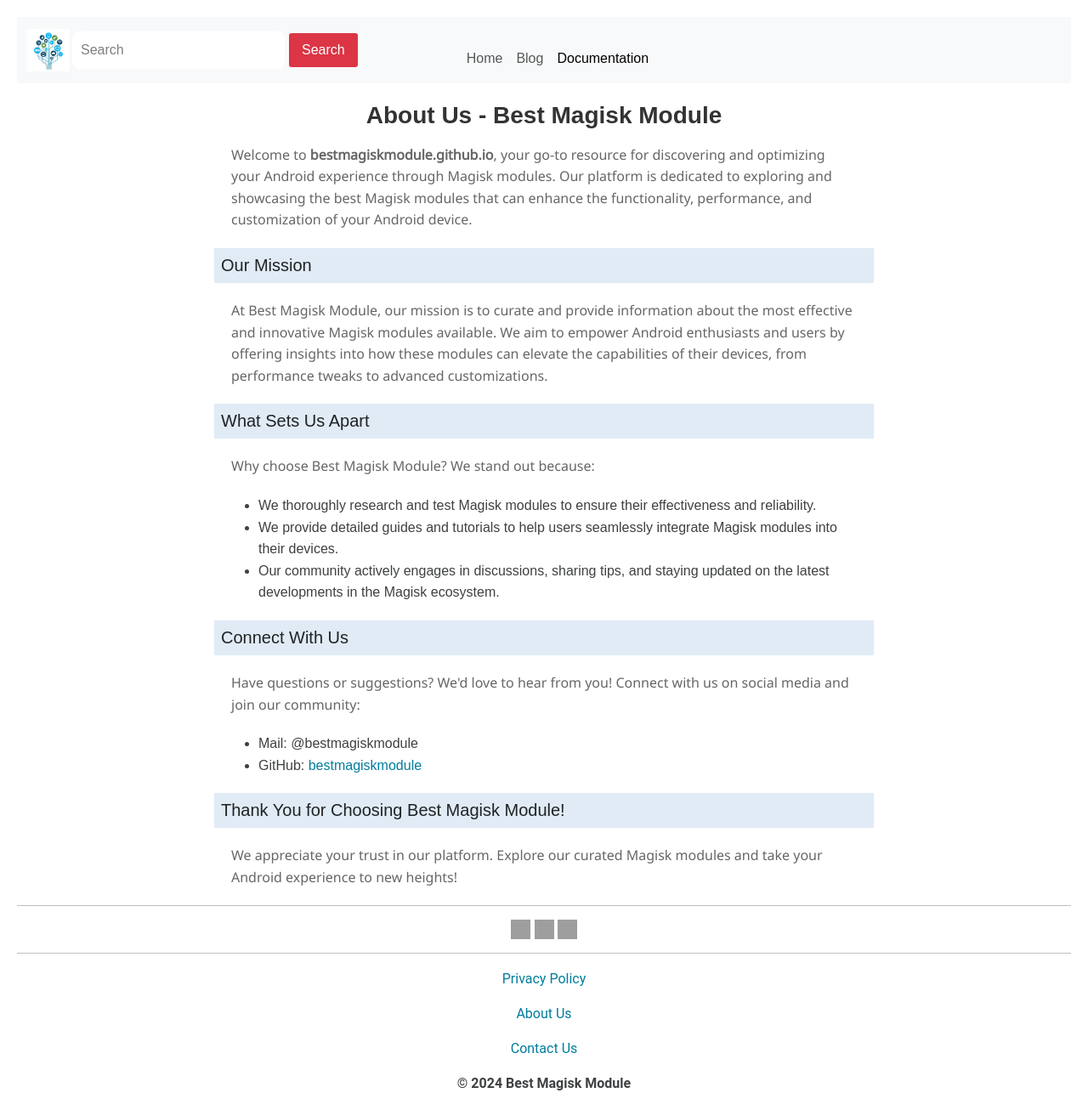
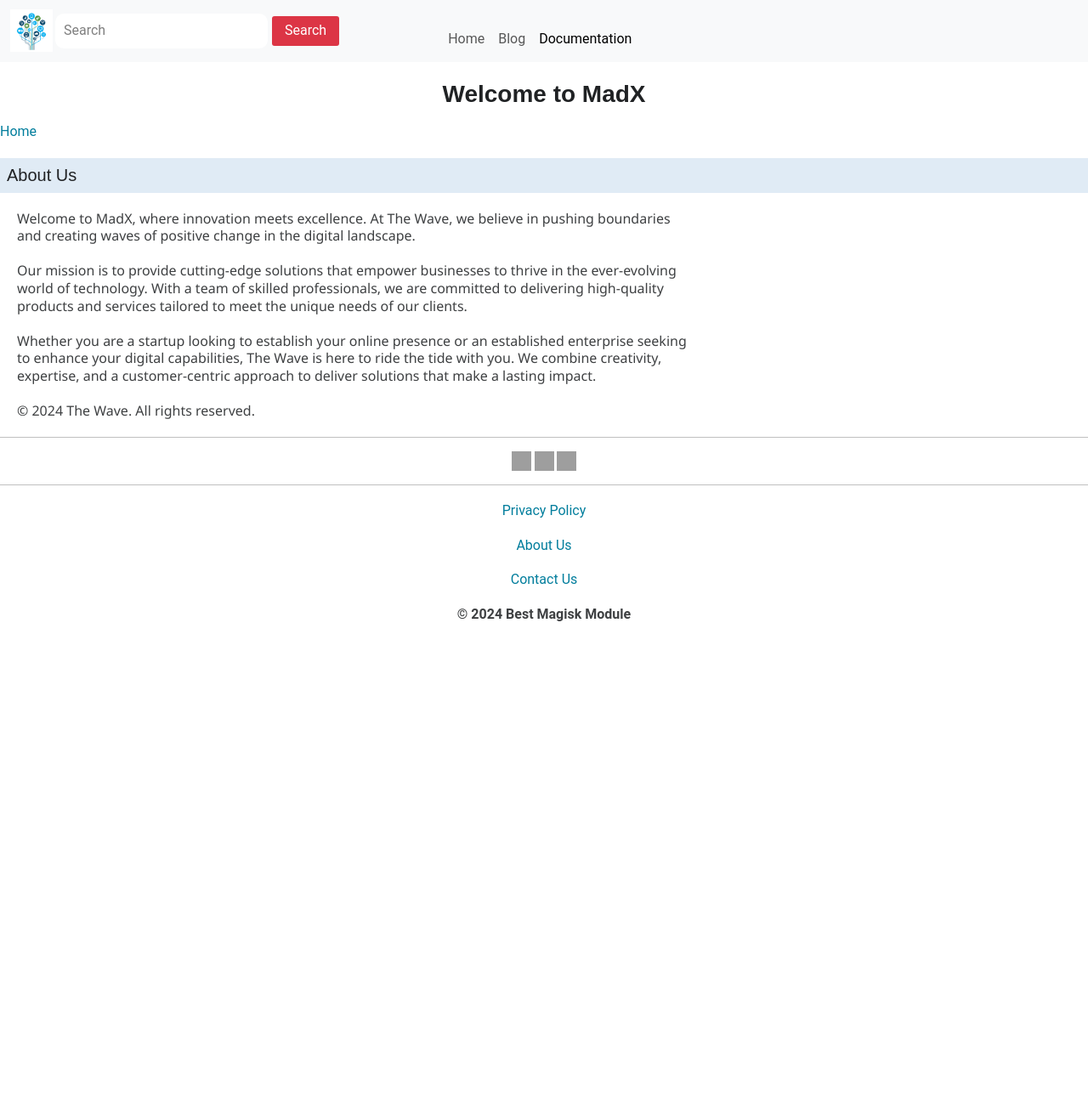
Before and after one commit to Madxwsp/madxwsp.github.io, a Jekyll site: the page built from about-us.html, in a window 1280 px wide. Shown: the whole page at 85% size. Built offline with Jekyll 4.4.1, drawn with Linux system fonts in a browser that asks for light colours; some web fonts are replaced; after the commit the page ends 900 px from its top, so only the background shows below that; grey boxes are pictures that could not be loaded.

Commit message:
Update about-us.html

```diff
--- a/about-us.html
+++ b/about-us.html
@@ -9,68 +9,38 @@
 <head>
     <meta charset="UTF-8">
     <meta name="viewport" content="width=device-width, initial-scale=1.0">
-    <title>About Us - Best Magisk Module</title>
-    <style>
-        body {
-            font-family: Arial, sans-serif;
-            line-height: 1.6;
-            margin: 20px;
-        }
-
-        h1 {
-            color: #333;
-        }
-
-        p {
-            color: #666;
-        }
-
-        .container {
-            max-width: 800px;
-            margin: auto;
-        }
-    </style>
+    <title>About Us - Madx</title>
+    <!-- Add your additional meta tags, stylesheets, or scripts here -->
 </head>
 
 <body>
-    <div class="container">
-        <header>
-            <h1>About Us - Best Magisk Module</h1>
-        </header>
 
-        <section>
-            <p>Welcome to <strong>bestmagiskmodule.github.io</strong>, your go-to resource for discovering and optimizing your Android experience through Magisk modules. Our platform is dedicated to exploring and showcasing the best Magisk modules that can enhance the functionality, performance, and customization of your Android device.</p>
-        </section>
+    <header>
+        <!-- Add your header content here -->
+        <h1>Welcome to MadX</h1>
+        <nav>
+            <!-- Add your navigation links here -->
+            <a href="index.html">Home</a>
 
-        <section>
-            <h2>Our Mission</h2>
-            <p>At Best Magisk Module, our mission is to curate and provide information about the most effective and innovative Magisk modules available. We aim to empower Android enthusiasts and users by offering insights into how these modules can elevate the capabilities of their devices, from performance tweaks to advanced customizations.</p>
-        </section>
+        </nav>
+    </header>
 
-        <section>
-            <h2>What Sets Us Apart</h2>
-            <p>Why choose Best Magisk Module? We stand out because:</p>
-            <ul>
-                <li>We thoroughly research and test Magisk modules to ensure their effectiveness and reliability.</li>
-                <li>We provide detailed guides and tutorials to help users seamlessly integrate Magisk modules into their devices.</li>
-                <li>Our community actively engages in discussions, sharing tips, and staying updated on the latest developments in the Magisk ecosystem.</li>
-            </ul>
-        </section>
+    <section id="about">
+        <h2>About Us</h2>
+        <p>Welcome to MadX, where innovation meets excellence. At The Wave, we believe in pushing boundaries and creating waves of positive change in the digital landscape.</p>
 
-        <section>
-            <h2>Connect With Us</h2>
-            <p>Have questions or suggestions? We'd love to hear from you! Connect with us on social media and join our community:</p>
-            <ul>
-                <li>Mail: <a hrbestmagiskmodule@gmail.com" target="_blank">@bestmagiskmodule</a></li>
-                <li>GitHub: <a href="https://github.com/bestmagiskmodule" target="_blank">bestmagiskmodule</a></li>
-            </ul>
-        </section>
+        <p>Our mission is to provide cutting-edge solutions that empower businesses to thrive in the ever-evolving world of technology. With a team of skilled professionals, we are committed to delivering high-quality products and services tailored to meet the unique needs of our clients.</p>
 
-        <section>
-            <h2>Thank You for Choosing Best Magisk Module!</h2>
-            <p>We appreciate your trust in our platform. Explore our curated Magisk modules and take your Android experience to new heights!</p>
-        </section>
-    </div>
+        <p>Whether you are a startup looking to establish your online presence or an established enterprise seeking to enhance your digital capabilities, The Wave is here to ride the tide with you. We combine creativity, expertise, and a customer-centric approach to deliver solutions that make a lasting impact.</p>
+    </section>
+
+    <footer>
+        <!-- Add your footer content here -->
+        <p>&copy; 2024 The Wave. All rights reserved.</p>
+    </footer>
+
+    <!-- Add your additional scripts or closing body/html tags here -->
+
 </body>
 
 </html>
```
